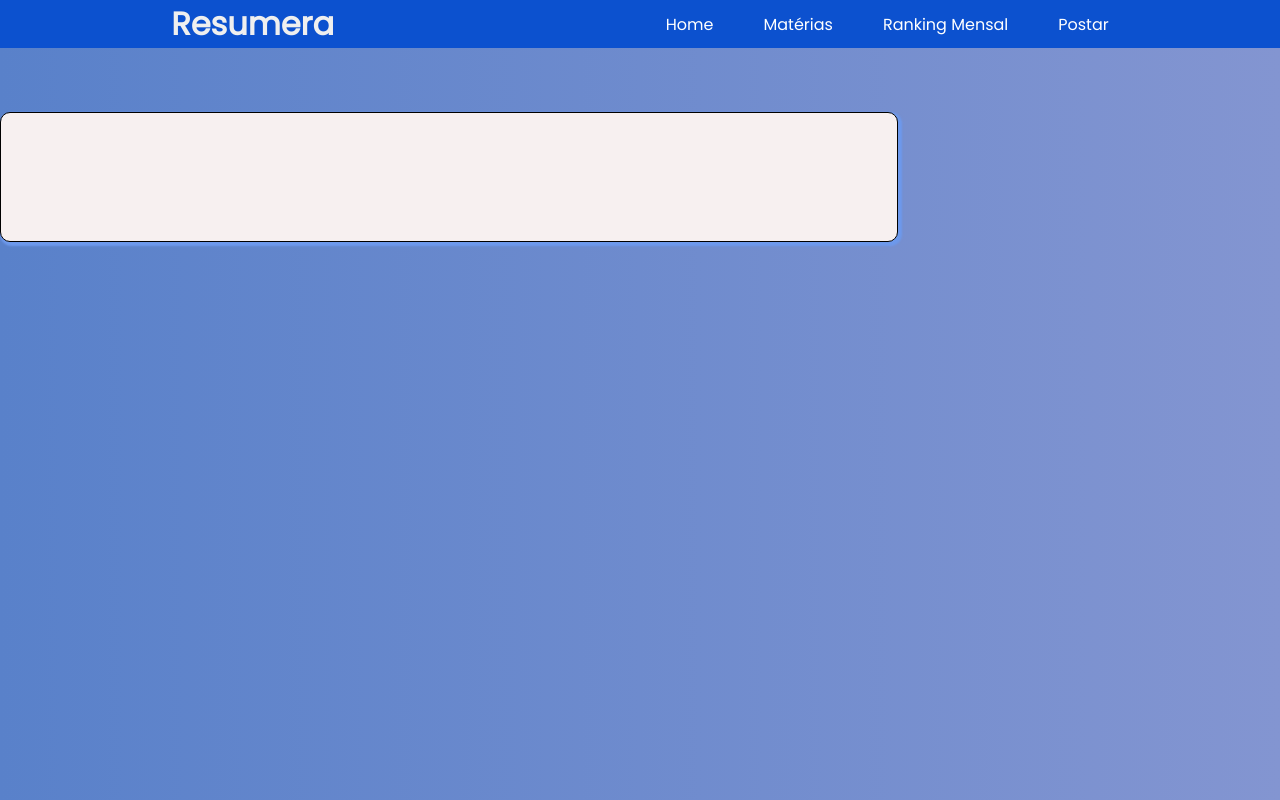
After one commit to gabrielmocellin/PJBL_Resumera, a PHP site: page /paginaInicial/paginaInicial.php in a window 1280 px wide. The commit adds this page. Run offline with PHP 8.4, Linux system fonts and the light colour scheme.

Commit message:
Pequenas mudanças e inicio pagina inicial

```diff
--- a/components/.css/styleLogado.css
+++ b/components/.css/styleLogado.css
@@ -11,7 +11,7 @@ font-family: 'Roboto', sans-serif; // Sistema
 
 body {
     height:100vh; width:100vw;
-    background-image: linear-gradient(rgb(4, 159, 255), rgb(0, 204, 255));
+    background-image: linear-gradient(to right, #5981ca, rgb(131, 149, 209));
 }
 
 /*---------------------------------------- HEADER ---------------------------------------- */
--- /dev/null
+++ b/components/paginaInicial/paginaInicial.php
@@ -0,0 +1,30 @@
+<!DOCTYPE html>
+<html lang="en">
+<head>
+    <meta charset="UTF-8">
+    <meta http-equiv="X-UA-Compatible" content="IE=edge">
+    <meta name="viewport" content="width=device-width, initial-scale=1.0">
+    <link rel="stylesheet" href="../.css/styleLogado.css">
+    <title>Página Inicial</title>
+</head>
+<body>
+    <header>
+        <div class="container">
+            <h1 class="logo">Resumera</h1>
+            <!-- <input type="text" name="" id="" class="container-input"> -->
+            <nav class="container-cabecalho">
+                <a class="container-link" href="#">Home</a>
+                <a class="container-link" href="#">Matérias</a>
+                <a class="container-link" href="#">Ranking Mensal</a>
+                <a class="container-link" href="#">Postar</a>
+            </nav>
+        </div>
+    </header>
+    <main>
+        <section class="section-principal">
+            <div class="content-principal">
+            </div>
+        </section>
+    </main>
+</body>
+</html>
```
Also changed, not shown: components/signInPage/cadastro2.php (+16 -4 lines).
